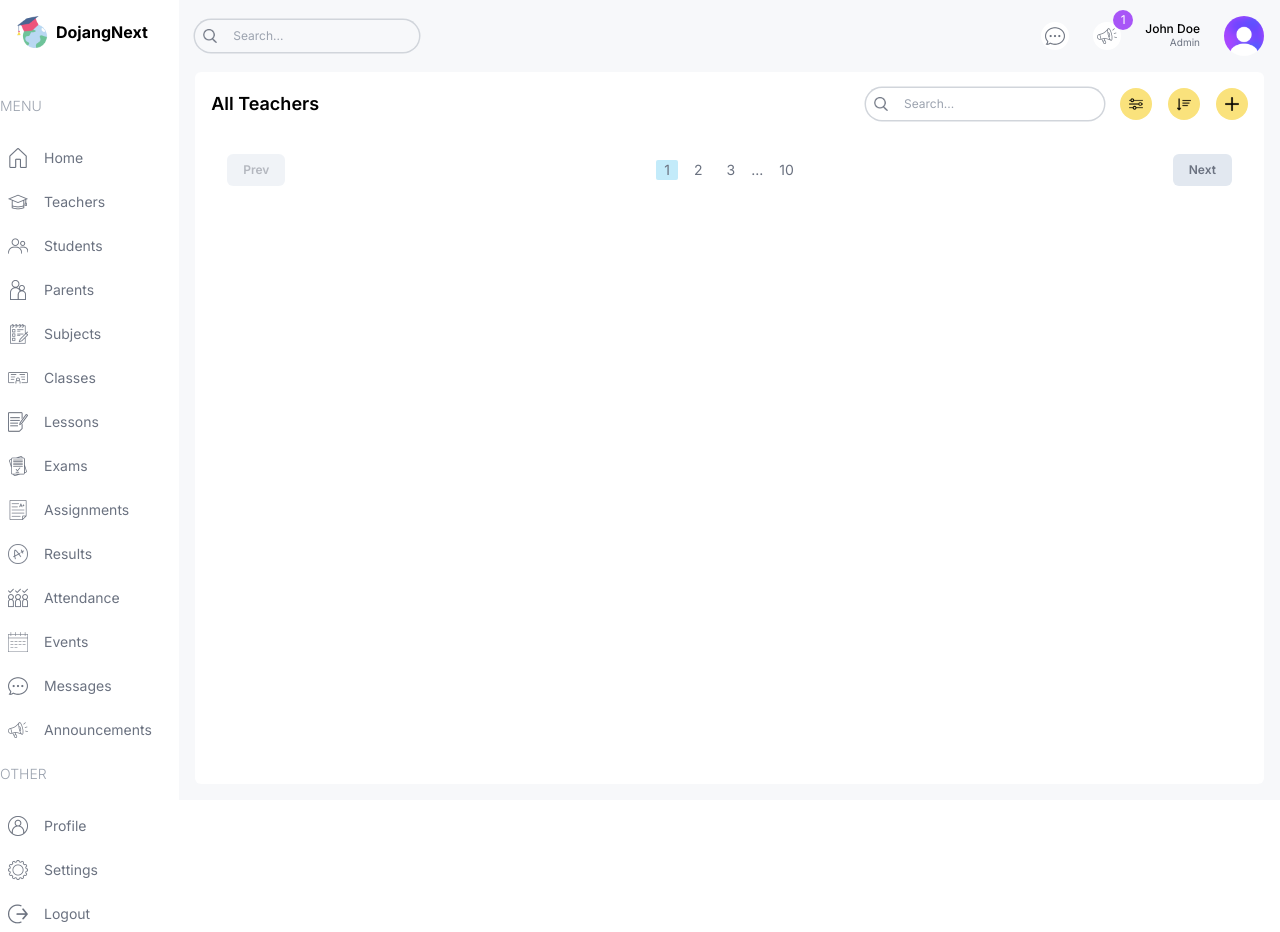
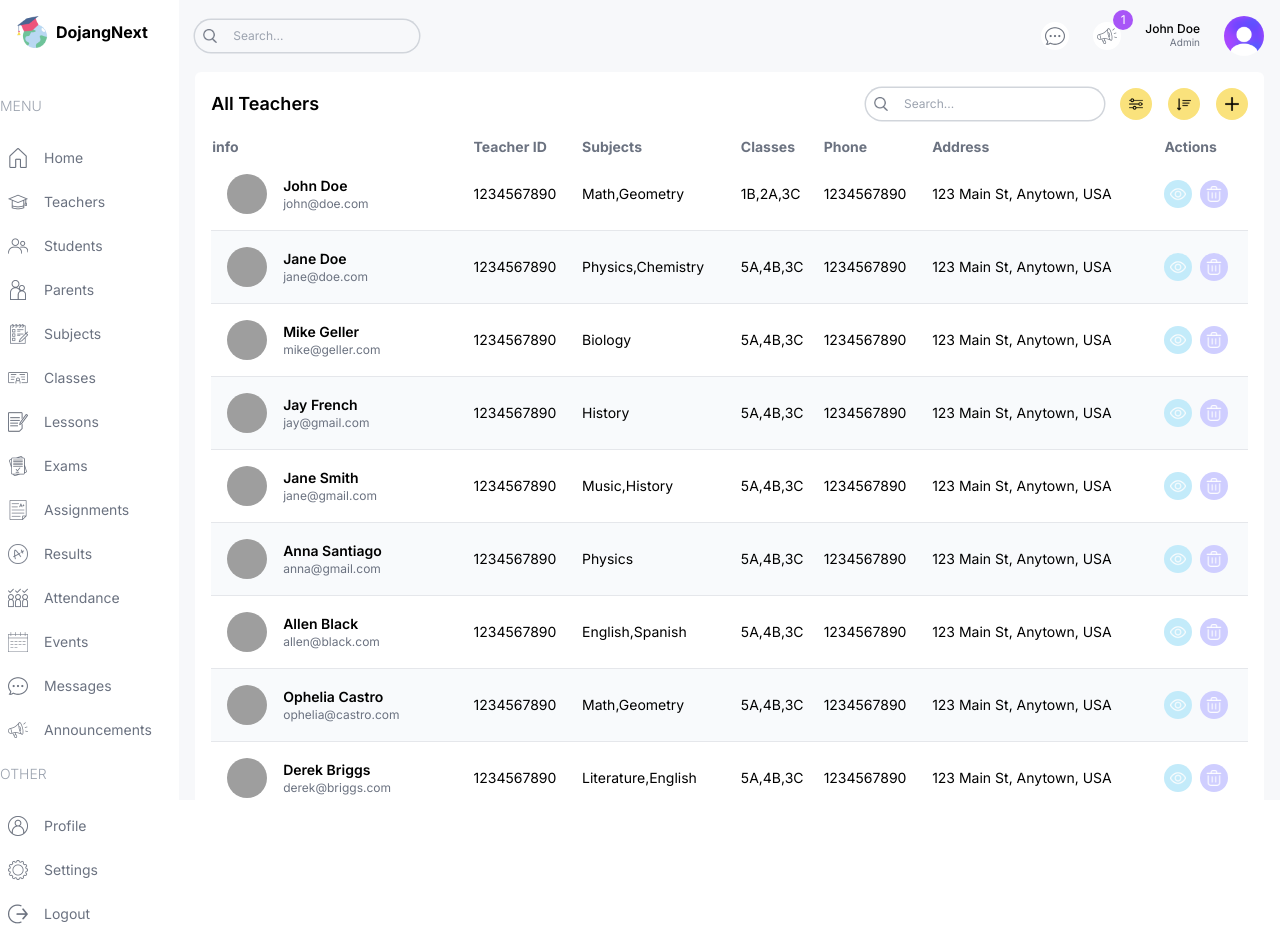
Before and after one commit to safak/next-dashboard-ui, a Next.js app: page /list/teachers in a window 1280 px wide. Built offline with nearby package versions, Linux system fonts and the light colour scheme; grey boxes are pictures that could not be loaded.

Commit message:
Teachers List design

```diff
--- a/next.config.mjs
+++ b/next.config.mjs
@@ -1,4 +1,10 @@
 /** @type {import('next').NextConfig} */
-const nextConfig = {};
+const nextConfig = {
+    images:{
+        remotePatterns:[
+            {hostname:"images.pexels.com"}
+        ],
+    }
+};
 
 export default nextConfig;
--- a/src/app/(dashboard)/list/teachers/page.tsx
+++ b/src/app/(dashboard)/list/teachers/page.tsx
@@ -1,10 +1,104 @@
-import Pagination from "@/components/Pagination"
-import Table from "@/components/Table"
-import TableSearch from "@/components/TableSearch"
-import Image from "next/image"
+import Pagination from "@/components/Pagination";
+import Table from "@/components/Table";
+import TableSearch from "@/components/TableSearch";
+import { role, teachersData } from "@/lib/data";
+import Image from "next/image";
+import Link from "next/link";
+
+type Teacher = {
+  id:number;
+  teacherId:string;
+  name:string;
+  email?:string;
+  photo:string;
+  phone:string;
+  subjects:string[];
+  classes:string[];
+  address:string;
+
+}
+
+
+
+const columns = [
+  {
+    header:"info", accessor:"info"
+  },
+  {
+    header:"Teacher ID",
+    accessor:"teacherId",
+    className:"hidden md:table-cell"
+  },
+  {
+    header:"Subjects",
+    accessor:"subjects",
+    className:"hidden md:table-cell"
+  },
+  {
+    header:"Classes",
+    accessor:"classes",
+    className:"hidden md:table-cell"
+  },
+  {
+    header:"Phone",
+    accessor:"phone",
+    className:"hidden lg:table-cell"
+  },
+  {
+    header:"Address",
+    accessor:"address",
+    className:"hidden lg:table-cell"
+  },
+  {
+    header:"Actions",
+    accessor:"actions",
+  },
+];
+
+const renderRow = (item:Teacher)=>(
+ <tr key={item.id} className="border-b border-gray-200 even:bg-slate-50 text-sm hover:bg-zeidPurpleLight">
+    <td className="flex items-center gap-4 p-4">
+      <Image
+        src={item.photo}
+        alt=""
+        width={40}
+        height={40}
+        className="md:hidden xl:block w-10 h-10 rounded-full object-cover"
+      />
+      <div className='flex flex-col'>
+        <h3 className="font-semibold">{item.name}</h3>
+        <p className="text-xs text-gray-500">{item?.email}</p>
+      </div>
+    </td>
+    <td className="hidden md:table-cell">{item.teacherId}</td>
+    <td className="hidden md:table-cell">{item.subjects.join(",")}</td>
+    <td className="hidden md:table-cell">{item.classes.join(",")}</td>
+    <td className="hidden md:table-cell">{item.phone}</td>
+    <td className="hidden md:table-cell">{item?.address}</td>
+    <td>
+      <div className='flex items-center gap-2'>
+        <Link href={`/list/teachers/${item.id}`}>
+          <button className="w-7 h-7 flex items-center justify-center rounded-full bg-zeidSky">
+            <Image src="/view.png" alt="" width={16} height={16}/>
+          </button>
+        </Link>
+        {
+          role==="admin" &&
+          (
+            <button className="w-7 h-7 flex items-center justify-center rounded-full bg-zeidPurple">
+              <Image src="/delete.png" alt="" width={16} height={16}/>
+            </button>
+          )
+        }
+
+      </div>
+    </td>
+ </tr>
+);
 
 const TeacherListPage = () => {
   return (
+
     <div className='bg-white p-4 rounded-md flex-1 m-4 mt-0'>
       {/* TOP SECTION*/}
       <div className='flex items-center justify-between'>
@@ -25,7 +119,7 @@ const TeacherListPage = () => {
         </div>
       </div>
       {/* LIST SECTION*/}
-        <Table/>
+        <Table columns={columns} renderRow={renderRow} data={teachersData}/>
       {/* PAGINATION SECTION*/}
         <Pagination/>
     </div>
--- a/src/components/Table.tsx
+++ b/src/components/Table.tsx
@@ -1,7 +1,27 @@
-const Table = () => {
+const Table = (
+  {
+    columns,
+    renderRow,
+    data
+  }:{
+    columns:{header:string; accessor:string; className?:string;}[];
+    renderRow:(item:any)=> React.ReactNode;
+    data:any[];
+  }) => {
   return (
    <table className="w-full mt-4">
-        <th></th>
+        <thead>
+          <tr className="text-left text-gray-500 text-sm">
+            {columns.map(col=>(
+              <th key={col.accessor} className={col.className}>{col.header}</th>
+            ))}
+          </tr>
+        </thead>
+        <tbody>
+          {
+            data.map((item)=>renderRow(item))
+          }
+        </tbody>
    </table>
   )
 }
```
